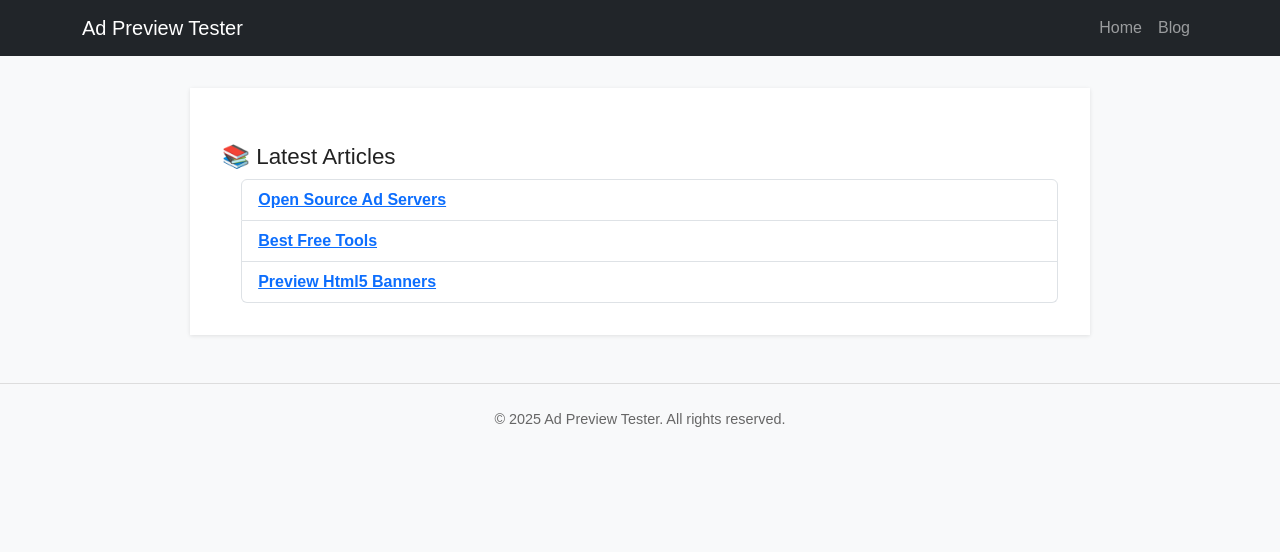
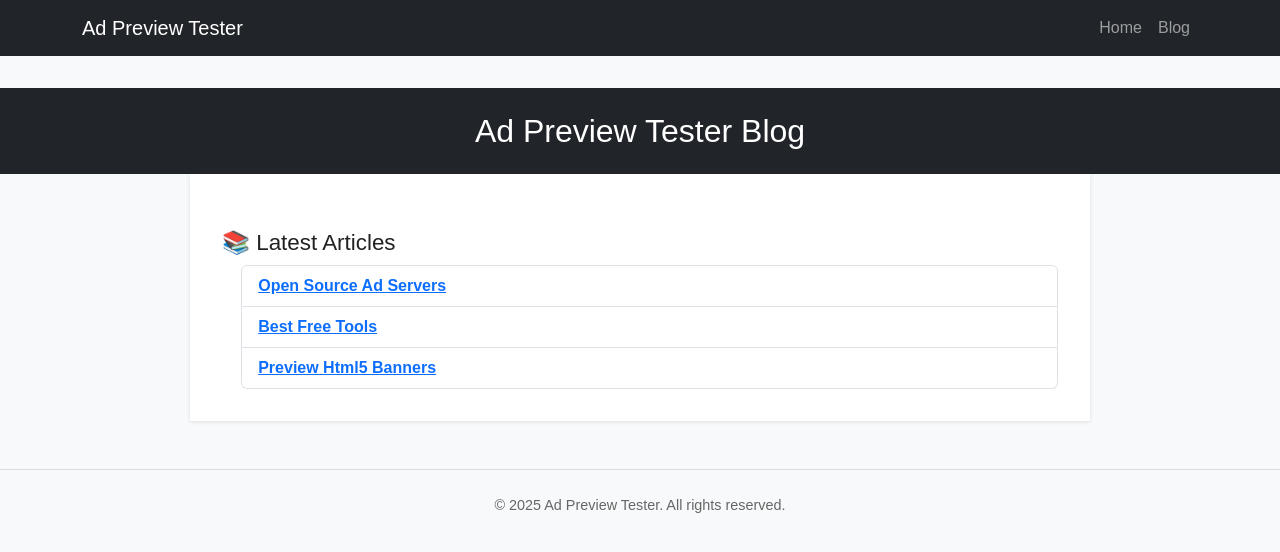
Before and after one commit to npneykov/ad-server, a FastAPI app: page /blog in a window 1280 px wide. Shown: the top 552 px of the page. Run offline with FastAPI, Linux system fonts and the light colour scheme.

Commit message:
Refactored blog templates and main endpoints

```diff
--- a/main.py
+++ b/main.py
@@ -1,4 +1,4 @@
-from datetime import datetime, timedelta
+from datetime import date, datetime, timedelta
 import logging
 import os
 
@@ -55,6 +55,9 @@ def verify_admin_key(x_admin_key: str | None = Header(default=None)):
 
 if os.path.isdir('tools'):
     app.mount('/tools', StaticFiles(directory='tools'), name='tools')
+
+if os.path.isdir('static'):
+    app.mount('/static', StaticFiles(directory='static'), name='static')
 
 
 def range_counts(session: Session, days: int = 7):
@@ -603,6 +606,7 @@ def blog_index(request: Request):
 def blog_page(request: Request, slug: str):
     filename = f'blog_{slug}.html'
     filepath = os.path.join(BLOG_DIR, filename)
+    published = date.today().isoformat()
 
     # Check if the file exists
     if not os.path.exists(filepath):
@@ -620,7 +624,11 @@ def blog_page(request: Request, slug: str):
             },
         )
 
-    return templates.TemplateResponse(f'public/{filename}', {'request': request})
+    year = date.today().year  # Ensure 'year' is defined
+    return templates.TemplateResponse(
+        f'public/{filename}', {'request': request, 'published': published, 'year': year}
+    )
+
 
 @app.get('/debug/region')
 def get_region(request: Request):
@@ -632,8 +640,9 @@ def get_region(request: Request):
     return {
         'region': region,
         'client_ip': client_ip,
-        'message': f'Served from {region.upper()} region'
+        'message': f'Served from {region.upper()} region',
     }
+
 
 @app.post('/admin/ads/{ad_id}/disable', dependencies=[Depends(verify_admin_key)])
 def admin_ads_disable(ad_id: int, session: Session = Depends(get_session)):
--- a/templates/public/blog_base.html
+++ b/templates/public/blog_base.html
@@ -8,7 +8,38 @@
     <meta name="viewport" content="width=device-width, initial-scale=1.0">
 
     <link rel="stylesheet" href="https://cdn.jsdelivr.net/npm/bootstrap@5.3.0/dist/css/bootstrap.min.css">
+    <link rel="icon" type="image/png" sizes="32x32" href="/static/images/favicon-32.png">
+    <link rel="icon" type="image/png" sizes="192x192" href="/static/images/logo-192.png">
+    <link rel="apple-touch-icon" href="/static/images/logo-192.png">
+    <link rel="canonical" href="{{ request.url }}">
+    <meta name="theme-color" content="#111827">
 
+    <script type="application/ld+json">
+      {
+        "@context": "https://schema.org",
+        "@type": "Article",
+        "headline": {{ self.header_title()|tojson }},
+        "description": {{ self.description()|tojson }},
+        "author": {
+          "@type": "Person",
+          "name": "Ad Preview Tester Team"
+        },
+        "publisher": {
+          "@type": "Organization",
+          "name": "Ad Preview Tester",
+          "logo": {
+            "@type": "ImageObject",
+            "url": "https://ad-server.fly.dev/static/images/logo.png"
+          }
+        },
+        "datePublished": "{{ published if published else year }}",
+        "dateModified": "{{ published if published else year }}",
+        "mainEntityOfPage": {
+          "@type": "WebPage",
+          "@id": "{{ request.url }}"
+        }
+      }
+    </script>
     <style>
         body {
             font-family: Arial, sans-serif;
@@ -86,6 +117,10 @@
         </div>
     </nav>
 
+    <header class="py-4 text-center bg-dark text-white">
+        <h1 class="m-0">{% block header_title %}{% endblock %}</h1>
+        {% if published %}<p class="meta mb-0">Published: {{ published }}</p>{% endif %}
+    </header>
 
     <main>
         {% block content %}{% endblock %}
```
